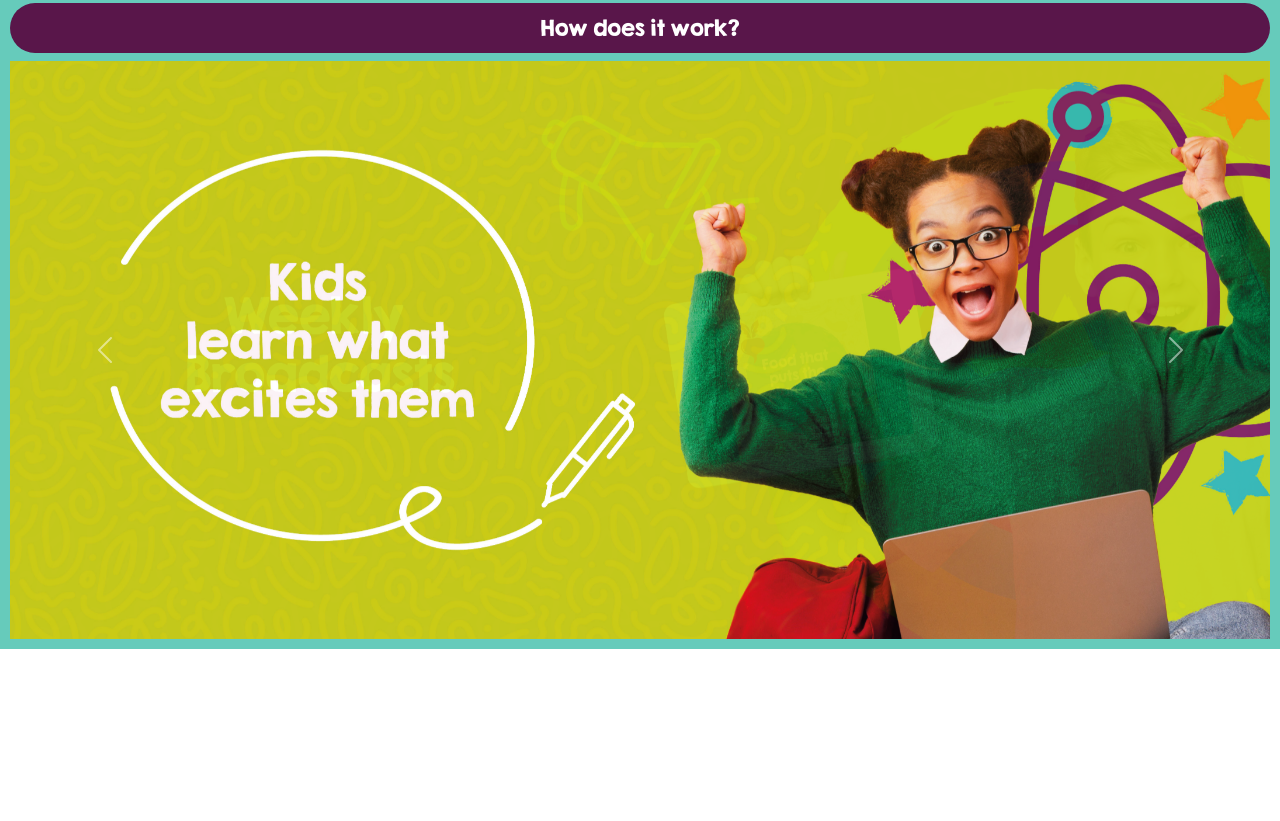
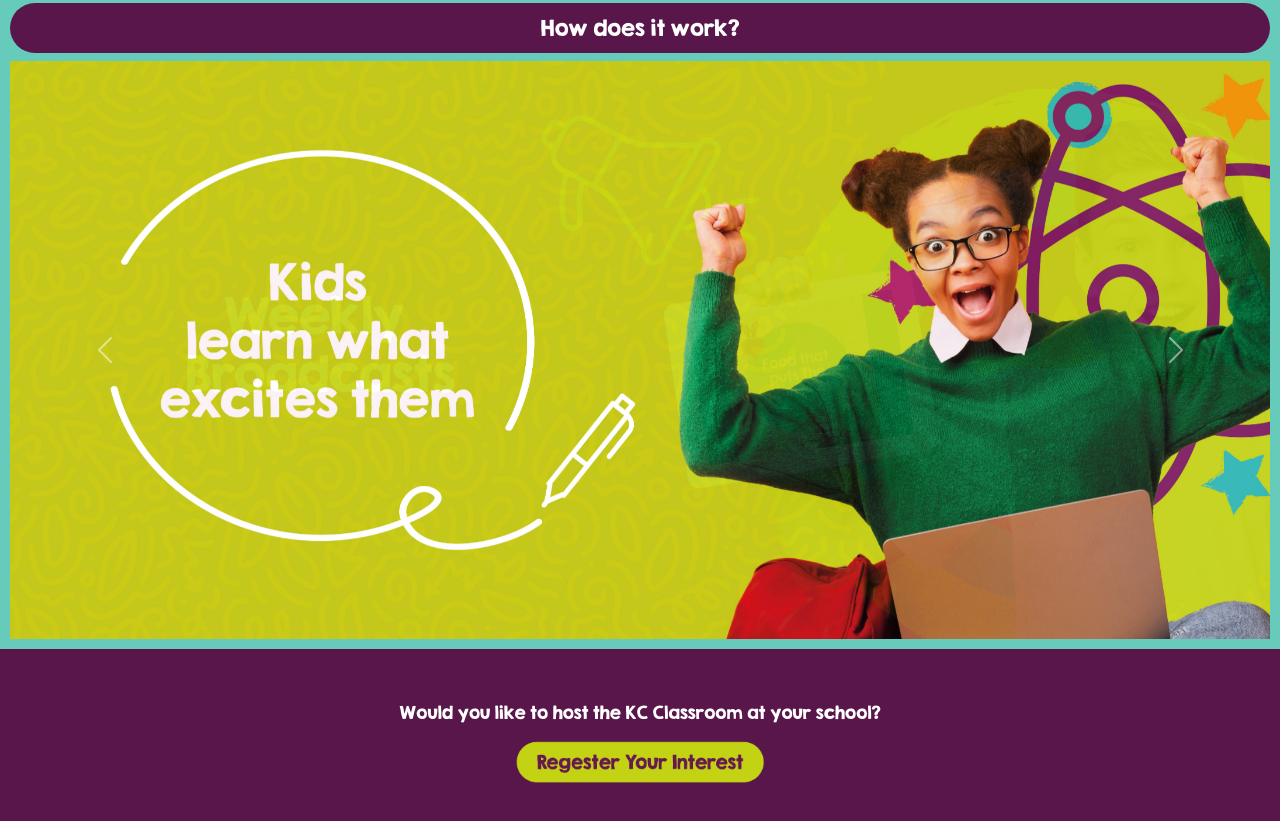
Before and after one commit to zidoxx/landingPageTest, a plain HTML site: page index.html in a window 1280 px wide. Shown: the part 6695-7516 px from the top of the page. Before the commit the page ends 7344 px from the top, so only its background shows below. Drawn offline with nearby package versions, Linux system fonts and the light colour scheme.

Commit message:
starting with the desktop design

```diff
--- a/index.html
+++ b/index.html
@@ -136,7 +136,8 @@
           </div>
     </section>
     <footer>
-
+        <h2 class="footer__bottom-h1">Would you like to host the KC Classroom at your school?</h2>
+            <img class="footer__bottom-btn" src="./img/PNGs/Asset-06.png" alt="regester your interest">
     </footer>
 <script src="https://cdn.jsdelivr.net/npm/bootstrap@5.0.1/dist/js/bootstrap.bundle.min.js" integrity="sha384-gtEjrD/SeCtmISkJkNUaaKMoLD0//ElJ19smozuHV6z3Iehds+3Ulb9Bn9Plx0x4" crossorigin="anonymous"></script>
 </body>
--- a/styles/style.css
+++ b/styles/style.css
@@ -259,3 +259,21 @@ section {
 }
 
 /* footer */
+footer {
+    display: flex;
+    justify-content: center;
+    align-items: center;
+    text-align: center;
+    flex-direction: column;
+    background-color: var(--header-bottom);
+    color: var(--white);
+    height: 200px;
+}
+
+.footer__bottom-h1 {
+    font-size: 1rem;
+}
+
+.footer__bottom-btn {
+    width: 280px;
+}
```
